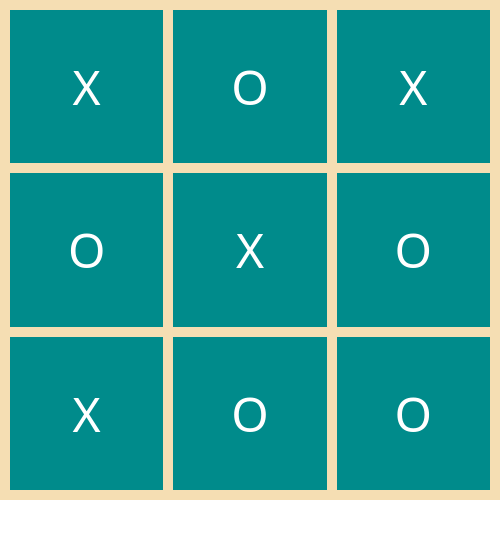
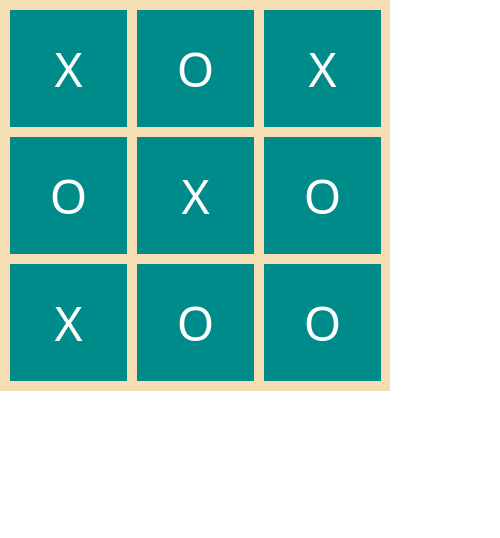
Before and after one commit to darrionn33/tic-tac-toe, a plain HTML site: page index.html in a window 390 px wide. Shown: the whole page, 500 px wide, since content can reach past the window. Drawn offline with Linux system fonts and the light colour scheme.

Commit message:
fixed styling
used min function to make grid responsive

```diff
--- a/styles.css
+++ b/styles.css
@@ -11,15 +11,16 @@ html {
   font-family: system-ui, Arial, sans-serif;
   background-color: inherit;
   user-select: none;
+  -webkit-tap-highlight-color: transparent;
 }
 .game-board {
-  width: 500px;
+  width: min(100dvw, 500px);
   aspect-ratio: 1;
   display: grid;
   background-color: wheat;
   grid-template-columns: 1fr 1fr 1fr;
-  /* justify-items: center;
-  align-items: center; */
+  justify-items: center;
+  align-items: center;
   gap: 10px;
   padding: 10px;
 }
@@ -27,8 +28,8 @@ html {
 .game-board > button {
   color: white;
   font-size: min(3rem, 80px);
-  width: 100%;
-  height: 100%;
+  width: min(30dvw, 450px / 3);
+  height: min(30dvw, 450px / 3);
   background-color: darkcyan;
   text-align: center;
   display: grid;
```
